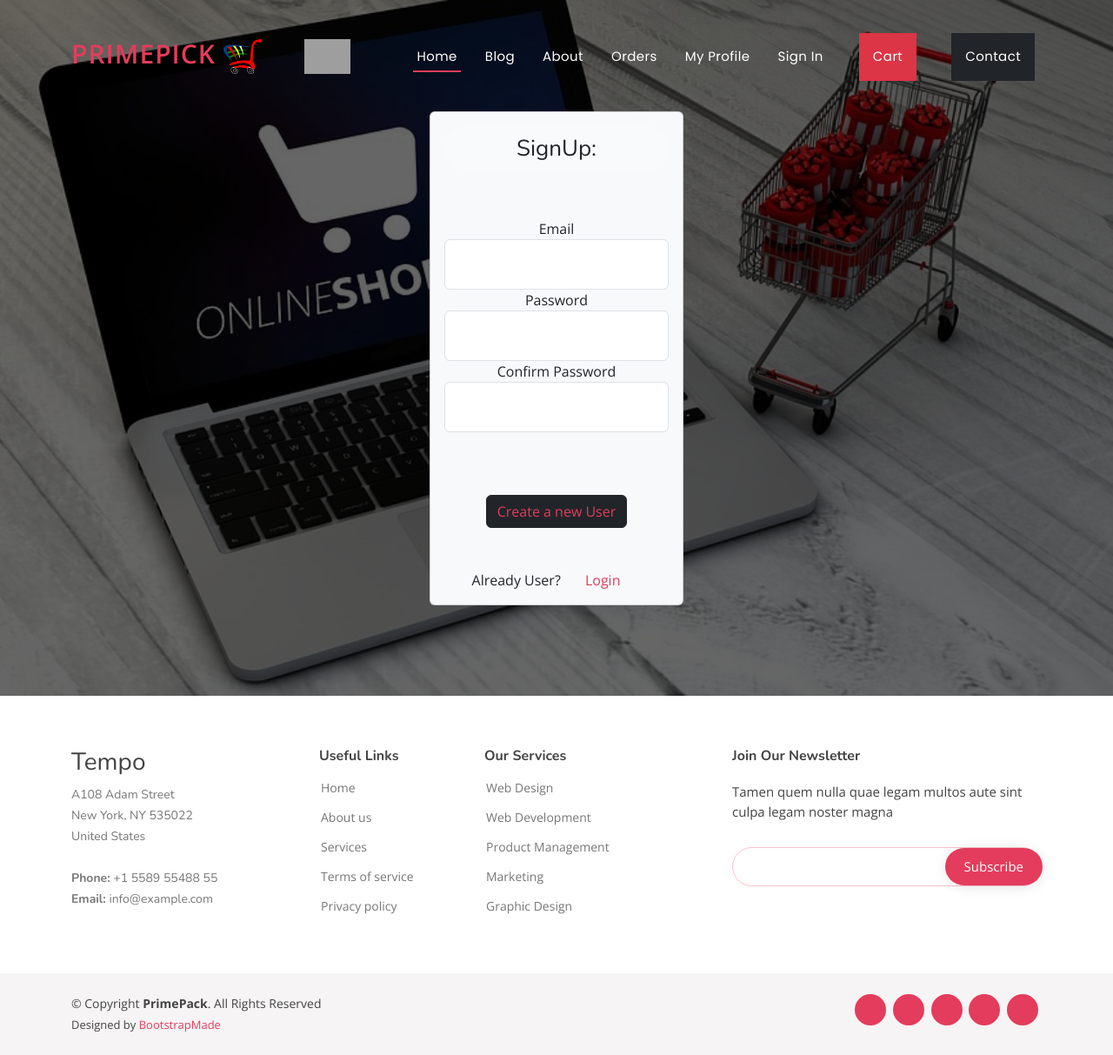
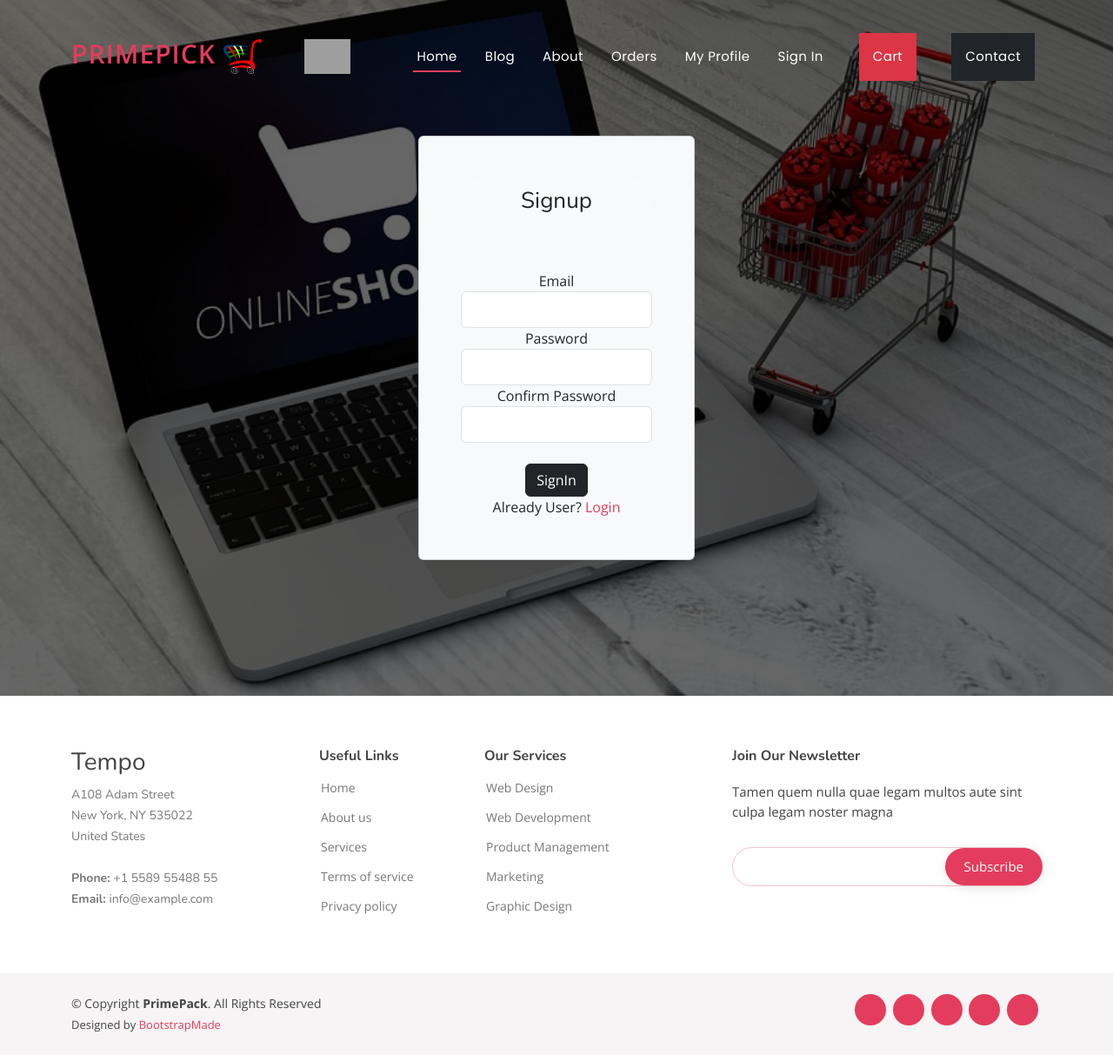
Before and after one commit to OmBedre/Prime.Picks, a Django app: page /auth/signup/ in a window 1280 px wide. Shown: the whole page at 87% size. Run offline with Django 5.2, Linux system fonts and the light colour scheme; some libraries are stand-ins or nearby versions; grey boxes are pictures that could not be loaded.

Commit message:
Frontend Addition Completed  334

```diff
--- a/authcart/views.py
+++ b/authcart/views.py
@@ -6,13 +6,13 @@ from django.contrib import messages
 
 
 def signup(request):
-    if request.method == 'POST':
-        email = request.POST['email']
-        password = request.POST['pass1']
-        confirm_password = request.POST['pass2']
-        if password != confirm_password:
-            return HttpResponse("password incorrrect")
-            # return render(request,'signup.html')
+    if request.method=="POST":
+        email=request.POST['email']
+        password=request.POST['pass1']
+        confirm_password=request.POST['pass2']
+        if password!=confirm_password:
+            messages.warning(request,"Password is Not Matching")
+            return render(request,'signup.html')
         try:
             if User.objects.get(username=email):
                 return HttpResponse("email already exists")
--- a/ecommerce/settings.py
+++ b/ecommerce/settings.py
@@ -132,3 +132,7 @@ MEDIA_ROOT = os.path.join(BASE_DIR,'media')
 # https://docs.djangoproject.com/en/5.0/ref/settings/#default-auto-field
 
 DEFAULT_AUTO_FIELD = 'django.db.models.BigAutoField'
+from  django.contrib import messages
+MESSAGE_TAGS = {
+    messages.ERROR : 'danger'
+}
--- a/templates/base.html
+++ b/templates/base.html
@@ -75,6 +75,7 @@
   <section id="hero">
     <div class="hero-container">
       {% block content %}
+
 
 
       {% endblock content %}
--- a/templates/signup.html
+++ b/templates/signup.html
@@ -1,11 +1,21 @@
-{% extends "base.html" %} {% block content %}
- {% block title %}
- <br>
- {% endblock title %}
-<div class="card bg-light p-3">
-  <h3 class="text-dark">SignUp:</h3>
+{% extends 'base.html' %}
+{% block title %}Signup{% endblock title %}
+{% block content %}
 
-  <form action="auth/signup/" method="post">
+<div class="card bg-light p-5">
+
+  {% for message in messages %}
+
+  <div class="alert alert-{{message.tags}} alert-dismissible fade show" role="alert">
+    <strong>{{message}}</strong>
+    <button type="button" class="btn-close" data-bs-dismiss="alert" aria-label="Close"></button>
+  </div>
+  {% endfor %}
+
+
+  <h3 class="text-dark">Signup</h3>
+
+  <form action="/auth/signup/" method="post">
     {% csrf_token %}
     <br />
 
@@ -13,18 +23,17 @@
     <div class="form-group">
       <input
         type="email"
-        class="form-control p-3"
+        class="form-control p-2"
         id="email"
         name="email"
         required
       />
     </div>
-
     <label for="pass1">Password</label>
     <div class="form-group">
       <input
         type="password"
-        class="form-control p-3"
+        class="form-control p-2"
         id="pass1"
         name="pass1"
         required
@@ -34,22 +43,17 @@
     <div class="form-group">
       <input
         type="password"
-        class="form-control p-3"
+        class="form-control p-2"
         id="pass2"
         name="pass2"
         required
       />
     </div>
+    <br />
+    <button type="submit" class="btn btn-dark">SignIn</button>
 
     <br />
-    <button type="submit" class="btn btn-dark m-5">
-      <a href="auth/signup/">Create a new User</a>
-    </button>
-
-    <br />
-
-    Already User? <a href="auth/login/" class="p-4">Login</a>
-
+    Already User? <a href="/auth/login/">Login</a>
     <br />
   </form>
 </div>
```
Also changed, not shown: templates/login.html (+50 -1 lines), db.sqlite3.
